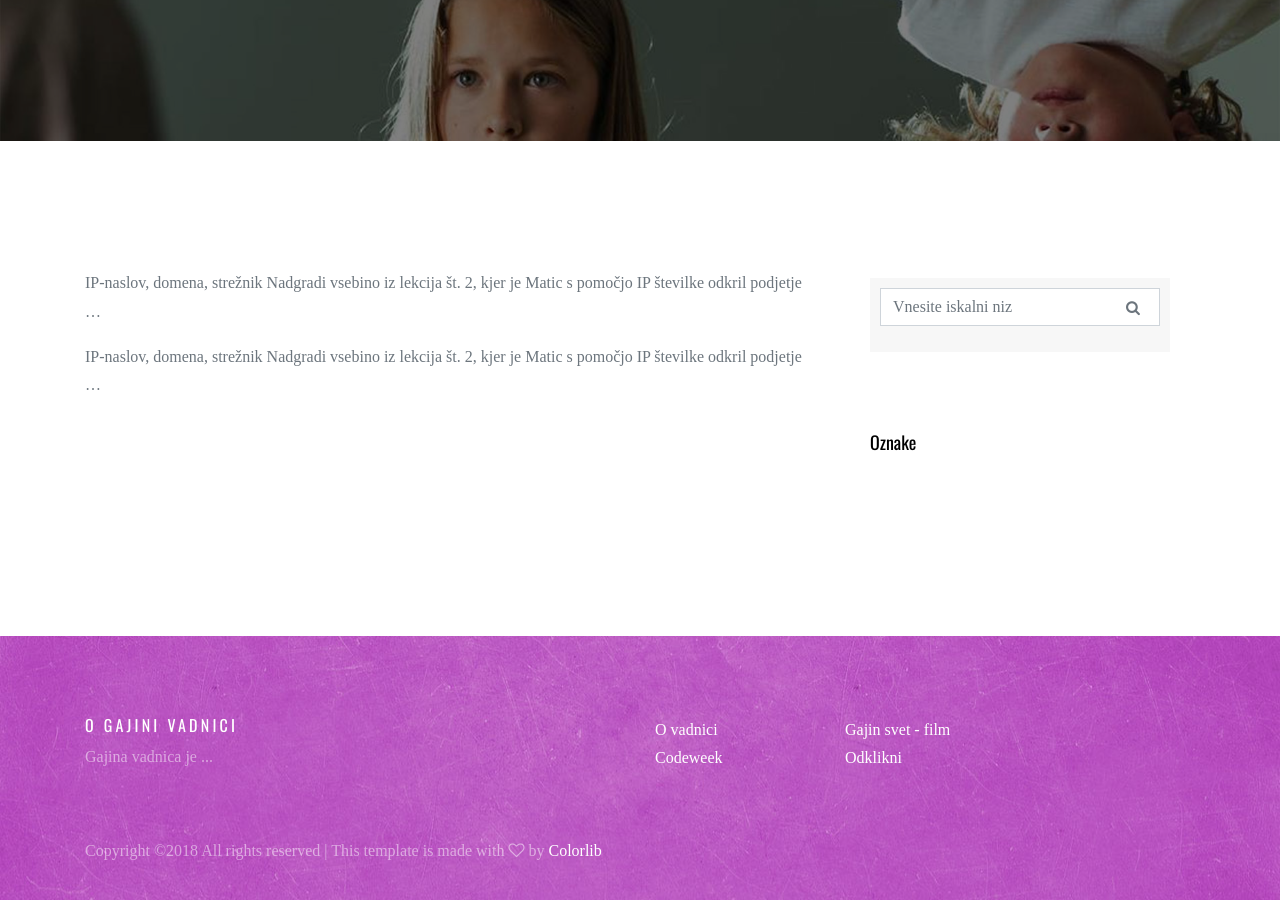
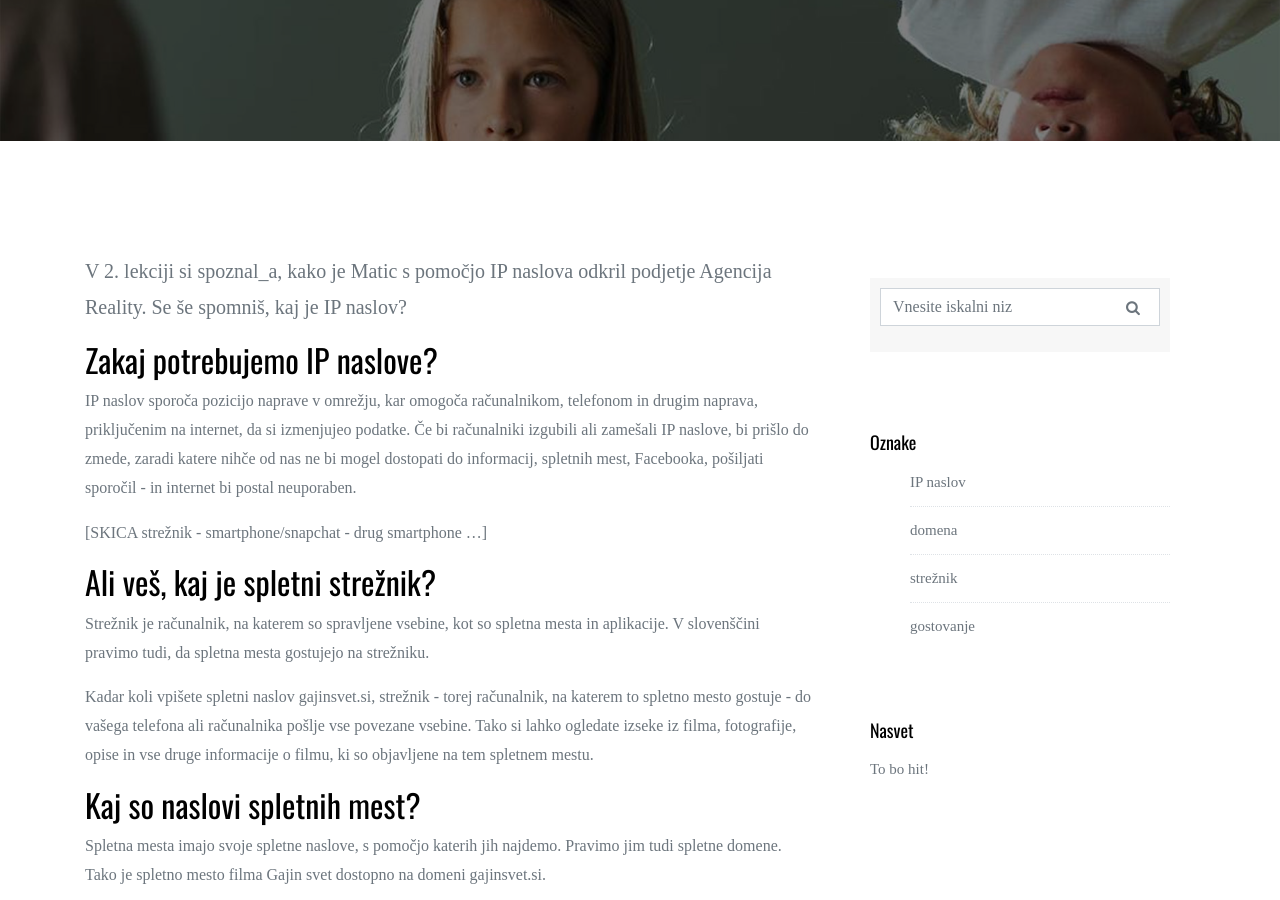
Before and after one commit to codeweeksi/gajin-svet, a Jekyll site: the page built from _posts/2018-07-04-cetrta-lekcija.md, in a window 1280 px wide and 900 px high, scrolled down 409 px. Built offline with Jekyll 4.4.1, drawn with Linux system fonts in a browser that asks for light colours; some web fonts are replaced; comment, search, counter and statistics services are not loaded; some of the changed text lies outside the part shown.

Commit message:
Update 2018-07-04-cetrta-lekcija.md

```diff
--- a/_posts/2018-07-04-cetrta-lekcija.md
+++ b/_posts/2018-07-04-cetrta-lekcija.md
@@ -3,8 +3,28 @@ layout: post
 title:  "Kako se računalniki pogovarjajo med seboj?"
 date:   2018-07-04 19:00:02 +0200
 image:  assets/images/pic03.jpg
-categories: lekcija
+tags: [IP naslov, domena, strežnik, gostovanje]
+excerpt: V 2. lekciji si spoznal_a, kako je Matic s pomočjo IP naslova odkril podjetje Agencija Reality. Se še spomniš, kaj je IP naslov?
+special_tip: To bo hit!
 ---
 
-IP-naslov, domena, strežnik
-Nadgradi vsebino iz lekcija št. 2, kjer je Matic s pomočjo IP številke odkril podjetje ...
+## Zakaj potrebujemo IP naslove?
+IP naslov sporoča pozicijo naprave v omrežju, kar omogoča računalnikom, telefonom in drugim naprava, priključenim na internet, da si izmenjujeo podatke. Če bi računalniki izgubili ali zamešali IP naslove, bi prišlo do zmede, zaradi katere nihče od nas ne bi mogel dostopati do informacij, spletnih mest, Facebooka, pošiljati sporočil - in internet bi postal neuporaben.
+
+[SKICA strežnik - smartphone/snapchat - drug smartphone ...]
+
+## Ali veš, kaj je spletni strežnik?
+Strežnik je računalnik, na katerem so spravljene vsebine, kot so spletna mesta in aplikacije. V slovenščini pravimo tudi, da spletna mesta gostujejo na strežniku.
+
+Kadar koli vpišete spletni naslov gajinsvet.si, strežnik - torej računalnik, na katerem to spletno mesto gostuje - do vašega telefona ali računalnika pošlje vse povezane vsebine. Tako si lahko ogledate izseke iz filma, fotografije, opise in vse druge informacije o filmu, ki so objavljene na tem spletnem mestu.
+
+## Kaj so naslovi spletnih mest?
+Spletna mesta imajo svoje spletne naslove, s pomočjo katerih jih najdemo. Pravimo jim tudi spletne domene. Tako je spletno mesto filma Gajin svet dostopno na domeni gajinsvet.si.
+
+#### Spletna domena
+Domena je torej človeku prijazen spletni naslov, ki ga znamo prebrati in si ga lahko zapomnimo.
+
+
+---
+## Izziv
+Ali veš, kaj pomeni končnica .si in katera spletna mesta označuje?
```
